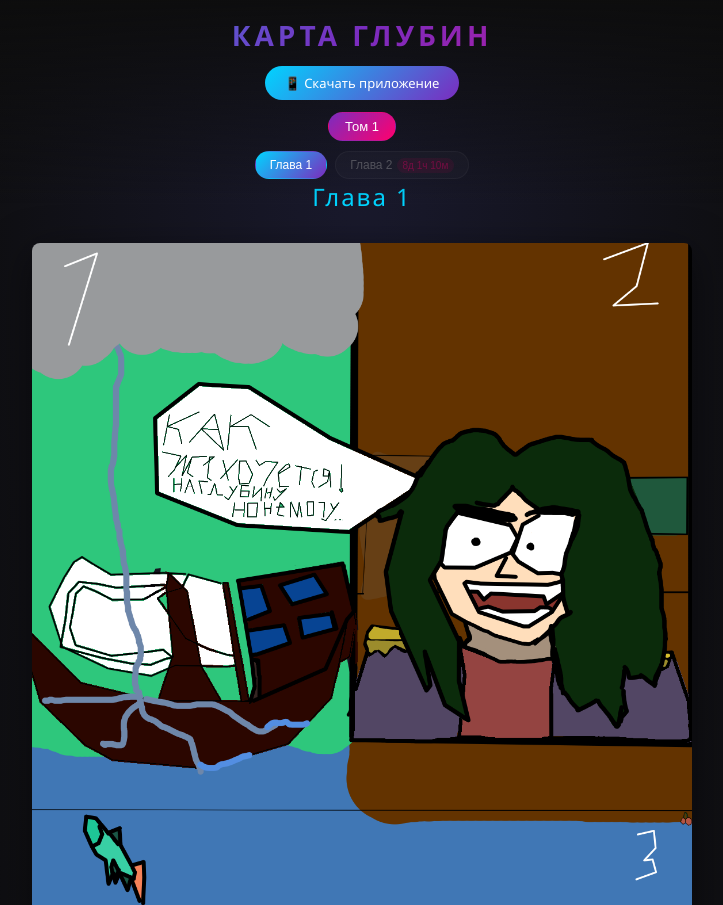
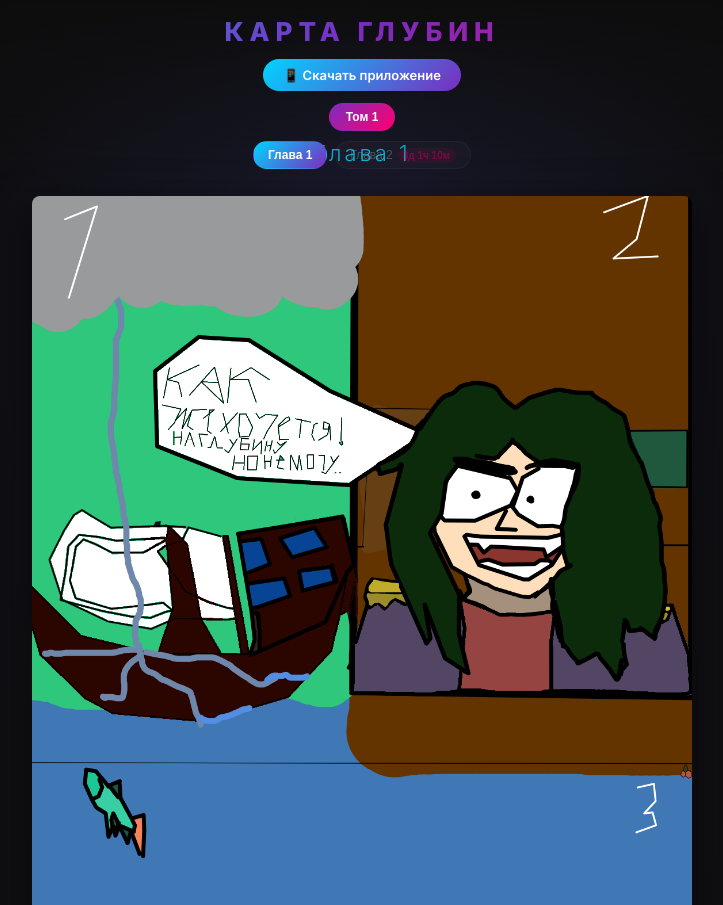
Before and after one commit to wolf111234/ReadMyComics, a plain HTML site: page index.html in a window 1280 px wide. Shown: the top 905 px of the page, without its empty margins (278-1001 px from the left). Drawn offline with Linux system fonts and the light colour scheme.

Commit message:
Add files via upload

```diff
--- a/index.html
+++ b/index.html
@@ -4,10 +4,12 @@
     <meta charset="UTF-8">
     <meta name="viewport" content="width=device-width, initial-scale=1.0">
     <title>Карта глубин</title>
+    <link rel="preconnect" href="https://fonts.googleapis.com">
+    <link href="https://fonts.googleapis.com/css2?family=Inter:wght@300;400;600;700;800&display=swap" rel="stylesheet">
     <style>
         * { margin: 0; padding: 0; box-sizing: border-box; }
         body {
-            font-family: 'Segoe UI', Tahoma, Geneva, Verdana, sans-serif;
+            font-family: 'Inter', system-ui, sans-serif;
             background: #0d0d0d;
             color: #e0e0e0;
             min-height: 100vh;
@@ -21,15 +23,22 @@
             top: 0;
             left: 0;
             right: 0;
-            background: linear-gradient(180deg, rgba(13,13,13,0.95) 0%, rgba(13,13,13,0) 100%);
+            background: linear-gradient(180deg, rgba(13,13,13,0.97) 0%, rgba(13,13,13,0) 100%);
             padding: 16px 40px 24px;
             z-index: 100;
+            transition: transform 0.4s cubic-bezier(0.4, 0, 0.2, 1);
+        }
+        .header.hidden {
+            transform: translateY(-100%);
+        }
+        .header.show {
+            transform: translateY(0);
         }
         .title {
-            font-size: 28px;
-            font-weight: 700;
+            font-size: 26px;
+            font-weight: 800;
             text-align: center;
-            letter-spacing: 4px;
+            letter-spacing: 6px;
             text-transform: uppercase;
             background: linear-gradient(135deg, #00d4ff 0%, #7b2cbf 50%, #ff006e 100%);
             -webkit-background-clip: text;
@@ -51,13 +60,14 @@
             border-radius: 25px;
             cursor: pointer;
             font-size: 13px;
+            font-weight: 600;
             text-decoration: none;
             display: inline-flex;
             align-items: center;
             gap: 6px;
-            transition: transform 0.2s;
+            transition: transform 0.2s, box-shadow 0.2s;
         }
-        .download-btn:hover { transform: scale(1.05); }
+        .download-btn:hover { transform: scale(1.05); box-shadow: 0 0 20px rgba(0,212,255,0.4); }
         .volumes {
             display: flex;
             justify-content: center;
@@ -71,7 +81,8 @@
             border: 1px solid rgba(255,255,255,0.1);
             padding: 6px 16px;
             cursor: pointer;
-            font-size: 13px;
+            font-size: 12px;
+            font-weight: 600;
             border-radius: 25px;
             transition: all 0.3s ease;
         }
@@ -99,6 +110,7 @@
             padding: 6px 14px;
             cursor: pointer;
             font-size: 12px;
+            font-weight: 400;
             border-radius: 25px;
             transition: all 0.3s ease;
         }
@@ -111,6 +123,7 @@
             background: linear-gradient(135deg, #00d4ff, #7b2cbf);
             border-color: transparent;
             color: #fff;
+            font-weight: 600;
         }
         .chapter-btn.locked {
             opacity: 0.4;
@@ -123,20 +136,21 @@
             border-radius: 10px;
             color: #ff006e;
             margin-left: 4px;
+            font-weight: 600;
         }
         .content {
             max-width: 700px;
             margin: 0 auto;
-            padding: 180px 20px 60px;
+            padding: 140px 20px 60px;
         }
         .chapter-header { text-align: center; margin-bottom: 30px; }
-        .chapter-title { font-size: 24px; color: #00d4ff; font-weight: 300; letter-spacing: 2px; }
+        .chapter-title { font-size: 22px; color: #00d4ff; font-weight: 300; letter-spacing: 3px; }
         .release-info { margin-top: 15px; color: #ff006e; font-size: 14px; }
-        .countdown { font-size: 20px; font-weight: bold; margin-top: 8px; }
+        .countdown { font-size: 22px; font-weight: 700; margin-top: 8px; letter-spacing: 2px; }
         .page {
             margin-bottom: 20px;
             opacity: 0;
-            transform: translateY(20px);
+            transform: translateY(24px);
             animation: fadeIn 0.6s ease forwards;
         }
         .page:nth-child(2) { animation-delay: 0.1s; }
@@ -150,8 +164,8 @@
             box-shadow: 0 10px 40px rgba(0,0,0,0.5);
             cursor: zoom-in;
         }
-        .page-image:hover { box-shadow: 0 15px 50px rgba(0,212,255,0.2); }
-        .page-number { text-align: center; color: #555; font-size: 12px; margin-top: 8px; }
+        .page-image:hover { box-shadow: 0 15px 50px rgba(0,212,255,0.15); }
+        .page-number { text-align: center; color: #555; font-size: 12px; margin-top: 8px; letter-spacing: 1px; }
         .zoom-overlay {
             display: none; position: fixed;
             top: 0; left: 0; right: 0; bottom: 0;
@@ -163,12 +177,12 @@
         .close-zoom {
             position: fixed; top: 20px; right: 20px;
             background: rgba(255,0,0,0.3); color: #fff; border: none;
-            padding: 10px 20px; cursor: pointer; border-radius: 25px;
+            padding: 10px 20px; cursor: pointer; border-radius: 25px; font-weight: 600;
         }
     </style>
 </head>
 <body>
-    <div class="header">
+    <div class="header" id="header">
         <h1 class="title">Карта глубин</h1>
         <div class="header-actions">
             <a class="download-btn" href="KartaGlubin.apk" download>📱 Скачать приложение</a>
@@ -197,11 +211,23 @@
 
         let currentVolume = 1;
         let currentChapter = Object.keys(volumes[1].chapters)[0];
-        let timerStart = localStorage.getItem('timer_start');
-        if (!timerStart) {
-            timerStart = Date.now();
-            localStorage.setItem('timer_start', timerStart);
-        }
+        let lastScroll = 0;
+        let headerVisible = true;
+
+        window.addEventListener('scroll', () => {
+            const currentScroll = window.pageYOffset;
+            const header = document.getElementById('header');
+            if (currentScroll > 80 && currentScroll > lastScroll && headerVisible) {
+                header.classList.add('hidden');
+                header.classList.remove('show');
+                headerVisible = false;
+            } else if ((currentScroll < lastScroll || currentScroll < 80) && !headerVisible) {
+                header.classList.remove('hidden');
+                header.classList.add('show');
+                headerVisible = true;
+            }
+            lastScroll = currentScroll;
+        });
 
         function getRemaining(releaseDate) {
             const now = new Date();
```
